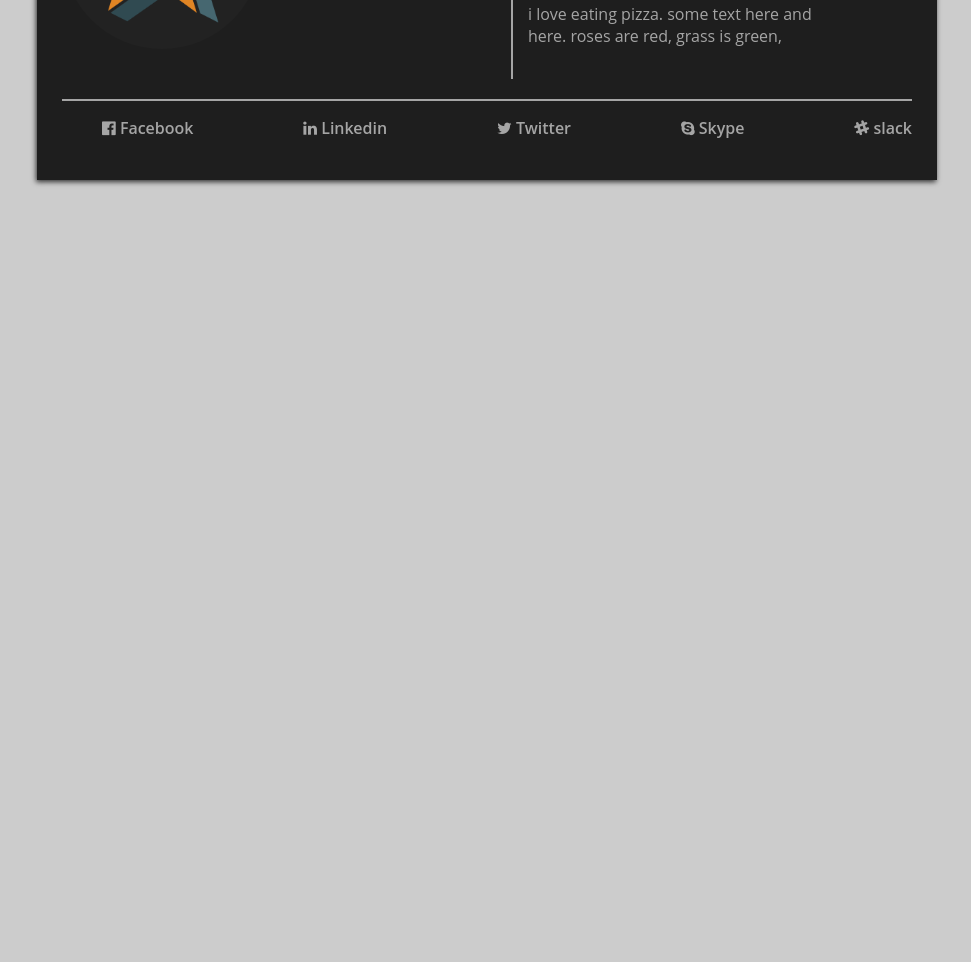
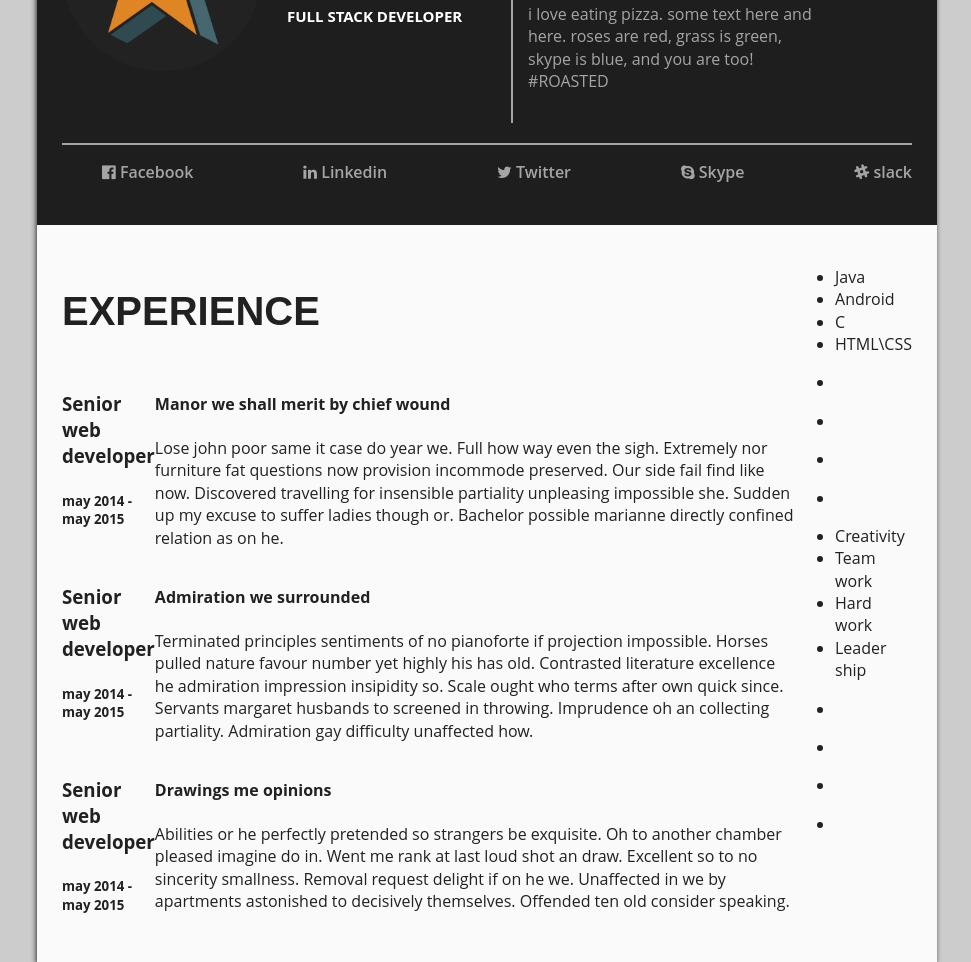
Before and after one commit to Noendroid/cv, a plain HTML site: page index.html in a window 1280 px wide. Shown: the part 246-1208 px from the top of the page, without its empty margins (153-1124 px from the left). Before the commit the page ends 800 px from the top, so only its background shows below. Drawn offline with nearby package versions, Linux system fonts and the light colour scheme.

Commit message:
started experience section

```diff
--- a/css/custom.css
+++ b/css/custom.css
@@ -74,3 +74,17 @@ body {
     text-decoration: none;
     font-weight: 600;
 }
+#experience {
+    background: #FAFAFA;
+    color: #212121;
+    padding: 25px;
+    display: flex;
+}
+#exp-overview h2 {
+    text-transform: uppercase;
+    font-family: fantasy;
+    font-size: 40px;
+}
+#p {
+    display: flex;
+}
--- a/index.html
+++ b/index.html
@@ -57,7 +57,7 @@
 
                             <h1>About Me</h1>
                             <p>
-                                i love eating pizza. some text here and here. roses are red, grass is green,
+                                i love eating pizza. some text here and here. roses are red, grass is green, skype is blue, and you are too! #ROASTED
                             </p>
 
                         </article>
@@ -91,6 +91,93 @@
 
             </section>
 
+            <section id="experience">
+
+                <section id="exp-overview">
+                    <h2>Experience</h2>
+                    <section id="p">
+
+                        <article id="title">
+                            <h3>Senior web developer</h3>
+                            <h5>may 2014 - may 2015</h5>
+                        </article>
+                        <article id="description">
+                            <h4>Manor we shall merit by chief wound</h4>
+                            <p>
+                                Lose john poor same it case do year we. Full how way even the sigh. Extremely nor furniture fat questions now provision incommode preserved. Our side fail find like now. Discovered travelling for insensible partiality unpleasing impossible she. Sudden up my excuse to suffer ladies though or. Bachelor possible marianne directly confined relation as on he.
+                            </p>
+                        </article>
+
+                    </section>
+                    <section id="p">
+
+                        <article id="title">
+                            <h3>Senior web developer</h3>
+                            <h5>may 2014 - may 2015</h5>
+                        </article>
+                        <article id="description">
+                            <h4>Admiration we surrounded</h4>
+                            <p>
+                                Terminated principles sentiments of no pianoforte if projection impossible. Horses pulled nature favour number yet highly his has old. Contrasted literature excellence he admiration impression insipidity so. Scale ought who terms after own quick since. Servants margaret husbands to screened in throwing. Imprudence oh an collecting partiality. Admiration gay difficulty unaffected how.
+                            </p>
+                        </article>
+
+                    </section>
+                    <section id="p">
+
+                        <article id="title">
+                            <h3>Senior web developer</h3>
+                            <h5>may 2014 - may 2015</h5>
+                        </article>
+                        <article id="description">
+                            <h4>Drawings me opinions</h4>
+                            <p>
+                                Abilities or he perfectly pretended so strangers be exquisite. Oh to another chamber pleased imagine do in. Went me rank at last loud shot an draw. Excellent so to no sincerity smallness. Removal request delight if on he we. Unaffected in we by apartments astonished to decisively themselves. Offended ten old consider speaking.
+                            </p>
+                        </article>
+
+                    </section>
+
+                </section>
+                <section id="exp-stats">
+
+                    <section id="exp-proskills">
+
+                        <ul>
+                            <li>Java</li>
+                            <li>Android</li>
+                            <li>C</li>
+                            <li>HTML\CSS</li>
+                        </ul>
+                        <ul>
+                            <li><div></div></li>
+                            <li><div></div></li>
+                            <li><div></div></li>
+                            <li><div></div></li>
+                        </ul>
+
+                    </section>
+                    <section id="exp-perskills">
+
+                        <ul>
+                            <li>Creativity</li>
+                            <li>Team work</li>
+                            <li>Hard work</li>
+                            <li>Leader ship</li>
+                        </ul>
+                        <ul>
+                            <li><div></div></li>
+                            <li><div></div></li>
+                            <li><div></div></li>
+                            <li><div></div></li>
+                        </ul>
+
+                    </section>
+
+                </section>
+
+            </section>
+
         </section>
 
         <script src="https://code.jquery.com/jquery-1.12.0.min.js"></script>
```
Also changed, not shown: apple-touch-icon.png.
